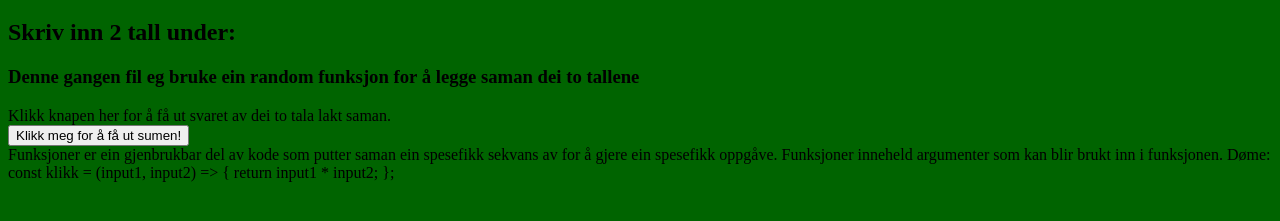
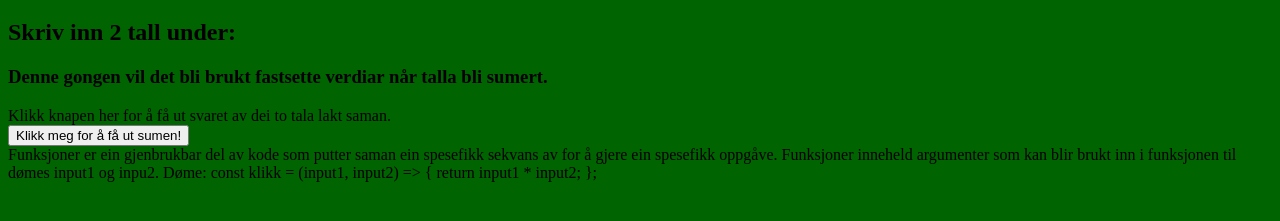
Before and after one commit to Newtexas28/HTML, a plain HTML site: page Funksjoner del 1/index.html in a window 1280 px wide. Shown: the part 61-282 px from the top of the page. Drawn offline with Linux system fonts and the light colour scheme.

Commit message:
tekst forandring

```diff
--- a/Funksjoner del 1/index.html
+++ b/Funksjoner del 1/index.html
@@ -13,7 +13,7 @@
         <!--lager overskrifter som forklarer programet-->
         <h1>Funksjoner del 1:</h1>
         <h2>Skriv inn 2 tall under:</h2>
-        <h3>Denne gangen fil eg bruke ein random funksjon for å legge saman dei to tallene</h3>
+        <h3>Denne gongen  vil det bli brukt fastsette verdiar når  talla bli sumert.</h3>
         <!--Lager ein div med forklarende tekst over kva brukaren skal gjere-->
         <div>
             Klikk knapen her for å få ut svaret av dei to tala lakt saman.
@@ -24,7 +24,7 @@
         </div>
         <p1>
             Funksjoner er ein gjenbrukbar del av kode som putter saman ein spesefikk sekvans av  for å gjere ein spesefikk oppgåve.
-            Funksjoner inneheld argumenter som kan blir brukt inn i funksjonen.
+            Funksjoner inneheld argumenter som kan blir brukt inn i funksjonen til dømes input1 og inpu2.
         </p1>
         <p2>
             Døme: const klikk = (input1, input2) => {
```
